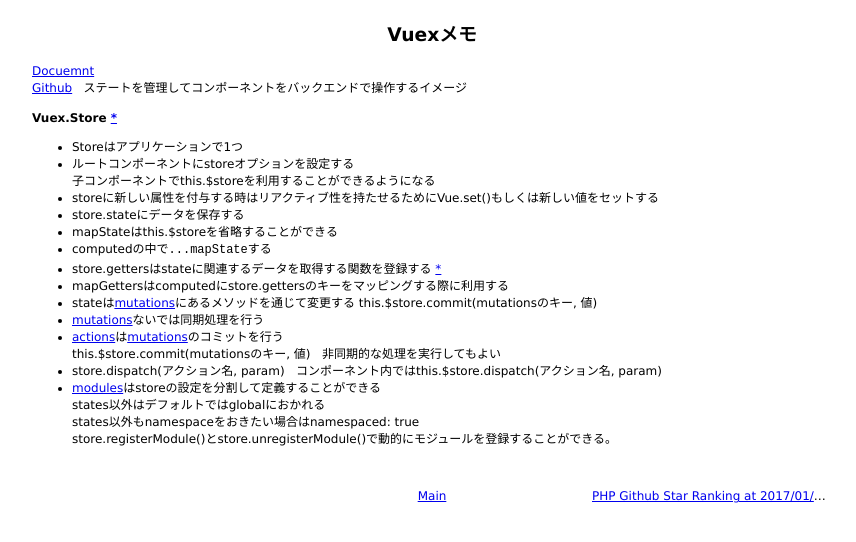
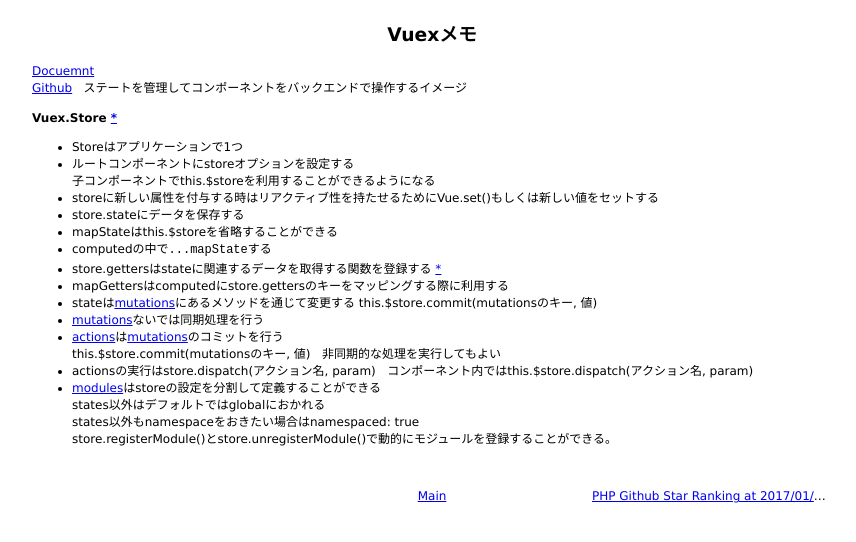
Before and after one commit to 38elements/38elements.github.com, a Jekyll site: the page built from _posts/2017-01-14-vuex.md, in a window 1280 px wide. Shown: the top 542 px of the page, without its empty margins (208-1064 px from the left). Built offline with Jekyll 4.4.1, drawn with Linux system fonts in a browser that asks for light colours.

Commit message:
Update 2017-01-14-vuex.md

```diff
--- a/_posts/2017-01-14-vuex.md
+++ b/_posts/2017-01-14-vuex.md
@@ -23,7 +23,7 @@ this.$store.commit(mutationsのキー, 値)
 * [actions](https://vuex.vuejs.org/en/actions.html)は[mutations](https://vuex.vuejs.org/en/mutations.html)のコミットを行う
 this.$store.commit(mutationsのキー, 値)
 非同期的な処理を実行してもよい
-* store.dispatch(アクション名, param)
+* actionsの実行はstore.dispatch(アクション名, param)
 コンポーネント内ではthis.$store.dispatch(アクション名, param)
 * [modules](https://vuex.vuejs.org/en/modules.html)はstoreの設定を分割して定義することができる
 states以外はデフォルトではglobalにおかれる
```
